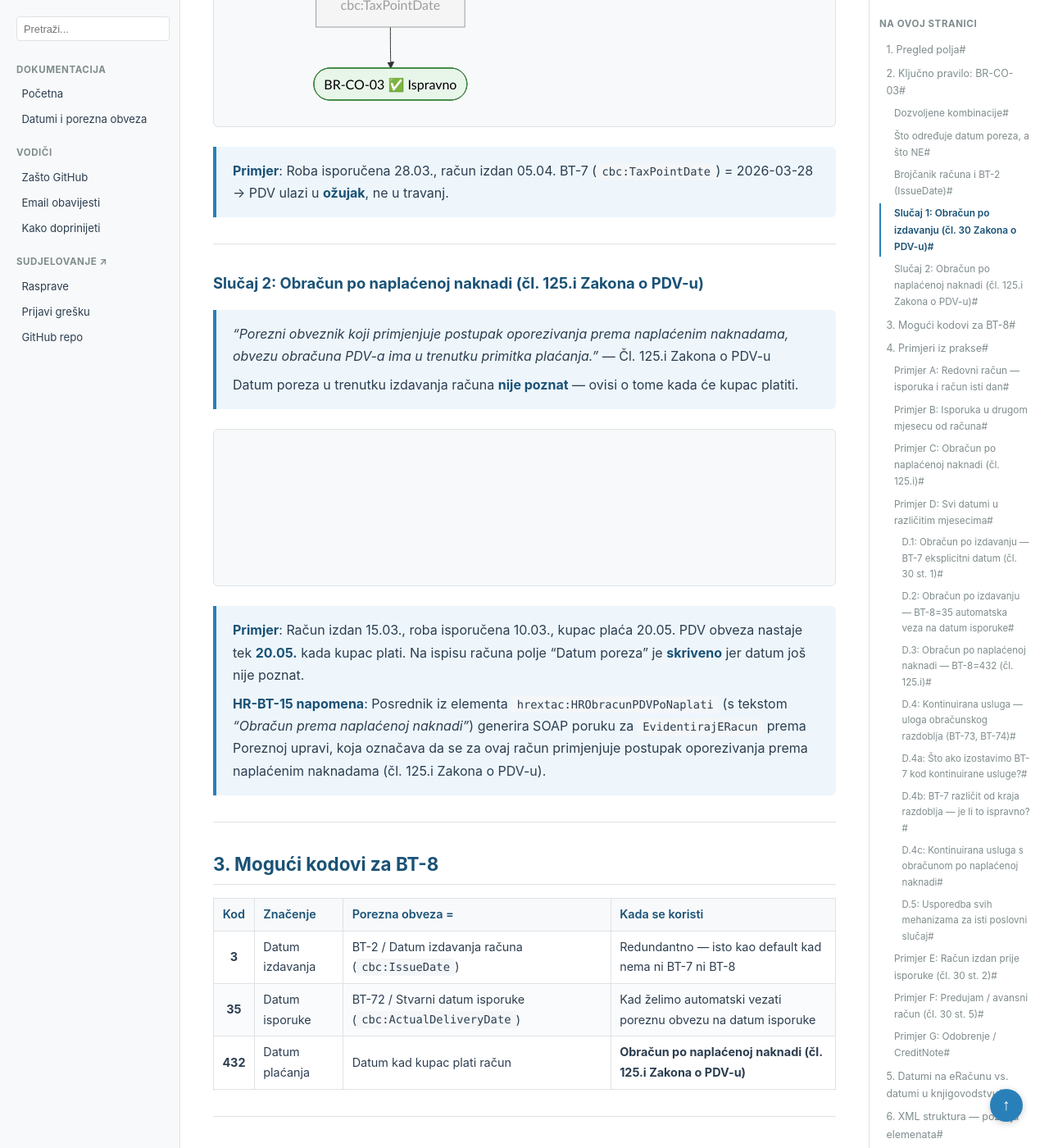
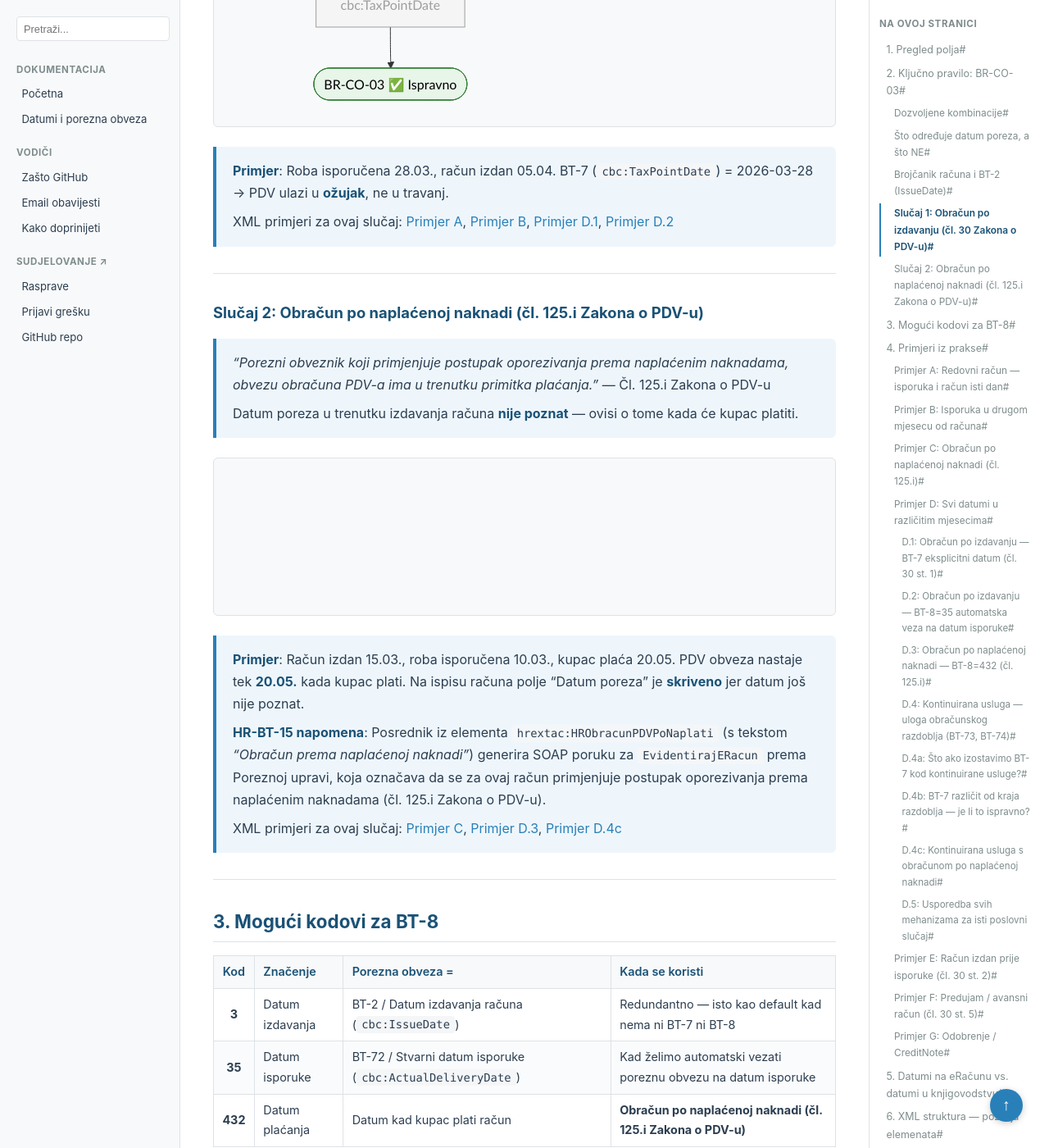
Before and after one commit to dageci/eracun-fiskalizacija-datumi, a Jekyll site: the page built from docs/eracun-datumi-poreza-workflow.md, in a window 1280 px wide and 1400 px high, scrolled down 4758 px. Shown: the whole window at 82% size. Built offline with Jekyll 4.4.1, drawn with Linux system fonts in a browser that asks for light colours.

Commit message:
dodani linkovi na XML primjere ispod Slucaj 1 i Slucaj 2 dijagrama

```diff
--- a/docs/eracun-datumi-poreza-workflow.md
+++ b/docs/eracun-datumi-poreza-workflow.md
@@ -119,6 +119,8 @@ flowchart TD
 
 > **Primjer**: Roba isporučena 28.03., račun izdan 05.04.
 > BT-7 (`cbc:TaxPointDate`) = 2026-03-28 → PDV ulazi u **ožujak**, ne u travanj.
+>
+> XML primjeri za ovaj slučaj: [Primjer A](#primjer-a-redovni-račun--isporuka-i-račun-isti-dan), [Primjer B](#primjer-b-isporuka-u-drugom-mjesecu-od-računa), [Primjer D.1](#d1-obračun-po-izdavanju--bt-7-eksplicitni-datum-čl-30-st-1), [Primjer D.2](#d2-obračun-po-izdavanju--bt-835-automatska-veza-na-datum-isporuke)
 
 ---
 
@@ -167,6 +169,8 @@ flowchart TD
 > (s tekstom *"Obračun prema naplaćenoj naknadi"*) generira SOAP poruku za
 > `EvidentirajERacun` prema Poreznoj upravi, koja označava da se za ovaj račun
 > primjenjuje postupak oporezivanja prema naplaćenim naknadama (čl. 125.i Zakona o PDV-u).
+>
+> XML primjeri za ovaj slučaj: [Primjer C](#primjer-c-obračun-po-naplaćenoj-naknadi-čl-125i), [Primjer D.3](#d3-obračun-po-naplaćenoj-naknadi--bt-8432-čl-125i), [Primjer D.4c](#d4c-kontinuirana-usluga-s-obračunom-po-naplaćenoj-naknadi)
 
 ---
 
```
Also changed, not shown: eracun-datumi-poreza-workflow.md (+4 -0 lines).
